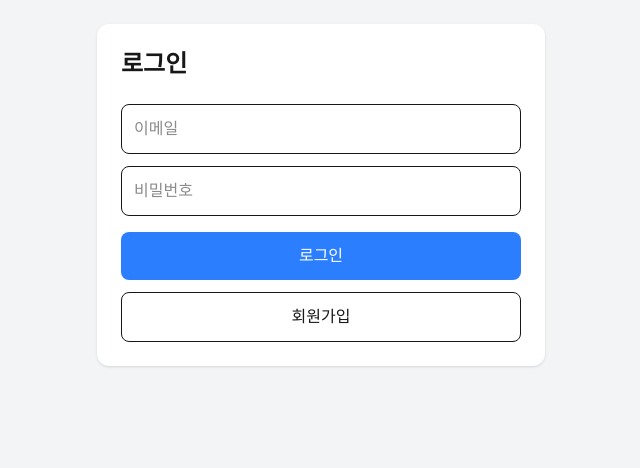
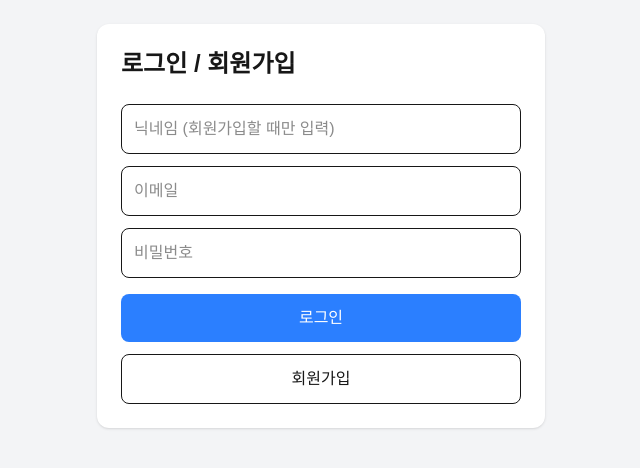
Before and after one commit to jinyizen/campus-talk, a Next.js app: page /login in a window 1280 px wide. Shown: the top 468 px of the page, without its empty margins (319-959 px from the left). Built offline with nearby package versions, Linux system fonts and the light colour scheme.

Commit message:
회원가입 닉네임 기능 추가

```diff
--- a/app/login/page.tsx
+++ b/app/login/page.tsx
@@ -4,13 +4,14 @@ import { useState } from "react";
 import { supabase } from "@/lib/supabase";
 
 export default function LoginPage() {
+  const [nickname, setNickname] = useState("");
   const [email, setEmail] = useState("");
   const [password, setPassword] = useState("");
   const [loading, setLoading] = useState(false);
 
   async function handleSignUp() {
-    if (!email || !password) {
-      alert("이메일과 비밀번호를 입력해 주세요.");
+    if (!nickname || !email || !password) {
+      alert("닉네임, 이메일, 비밀번호를 모두 입력해 주세요.");
       return;
     }
 
@@ -19,6 +20,11 @@ export default function LoginPage() {
     const { error } = await supabase.auth.signUp({
       email,
       password,
+      options: {
+        data: {
+          nickname,
+        },
+      },
     });
 
     setLoading(false);
@@ -28,7 +34,7 @@ export default function LoginPage() {
       return;
     }
 
-    alert("회원가입이 완료되었습니다.");
+    alert("회원가입이 완료되었습니다. 이메일 인증 후 로그인해 주세요.");
   }
 
   async function handleLogin() {
@@ -58,12 +64,20 @@ export default function LoginPage() {
   return (
     <main className="min-h-screen bg-gray-100 p-6">
       <div className="mx-auto max-w-md rounded-xl bg-white p-6 shadow">
-        <h1 className="text-2xl font-bold">로그인</h1>
+        <h1 className="text-2xl font-bold">로그인 / 회원가입</h1>
+
+        <input
+          type="text"
+          placeholder="닉네임 (회원가입할 때만 입력)"
+          className="mt-6 w-full rounded-lg border p-3"
+          value={nickname}
+          onChange={(e) => setNickname(e.target.value)}
+        />
 
         <input
           type="email"
           placeholder="이메일"
-          className="mt-6 w-full rounded-lg border p-3"
+          className="mt-3 w-full rounded-lg border p-3"
           value={email}
           onChange={(e) => setEmail(e.target.value)}
         />
@@ -77,19 +91,21 @@ export default function LoginPage() {
         />
 
         <button
+          type="button"
           onClick={handleLogin}
           disabled={loading}
           className="mt-4 w-full rounded-lg bg-blue-500 py-3 text-white disabled:opacity-50"
         >
-          로그인
+          {loading ? "처리 중..." : "로그인"}
         </button>
 
         <button
+          type="button"
           onClick={handleSignUp}
           disabled={loading}
           className="mt-3 w-full rounded-lg border py-3 disabled:opacity-50"
         >
-          회원가입
+          {loading ? "처리 중..." : "회원가입"}
         </button>
       </div>
     </main>
```
